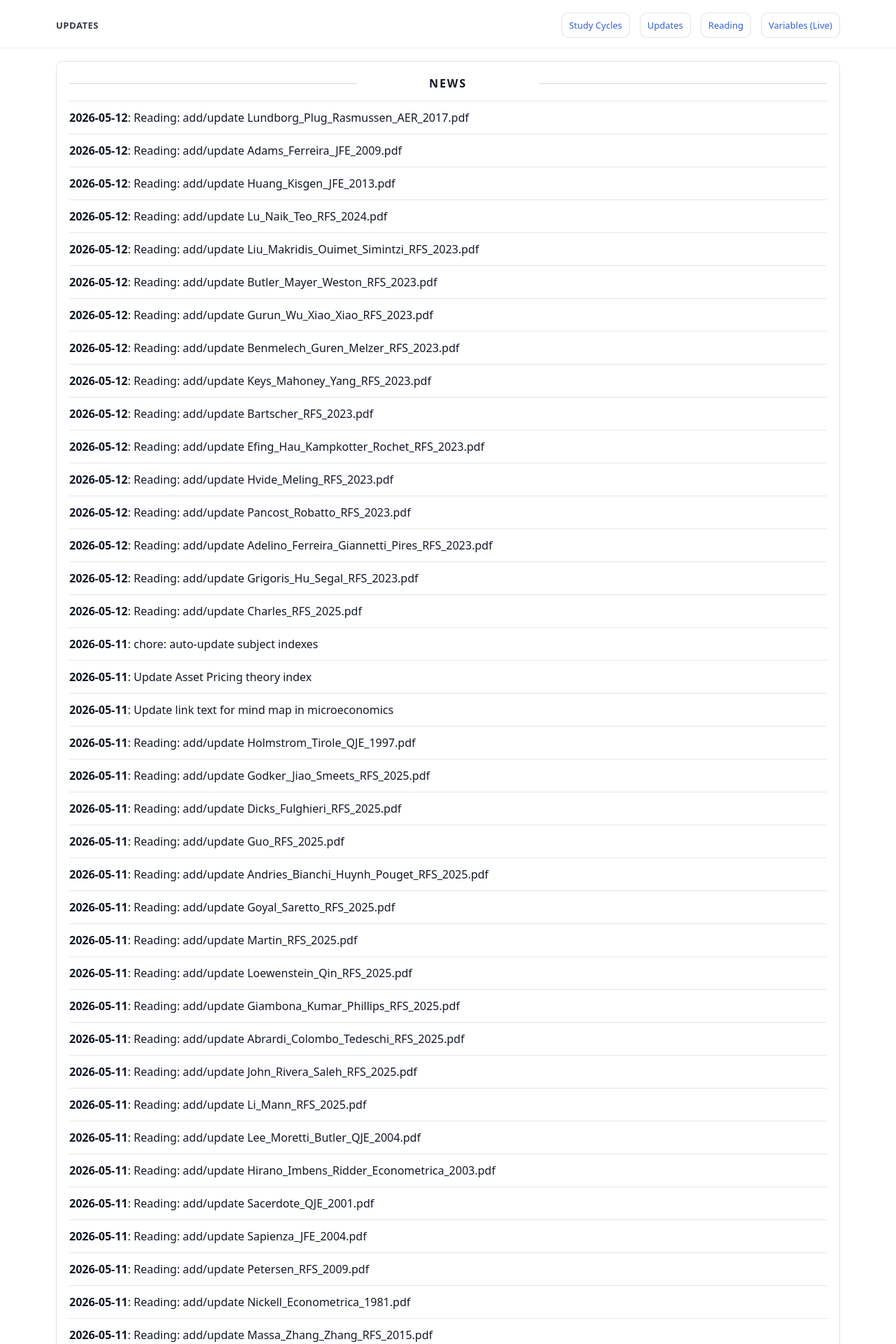
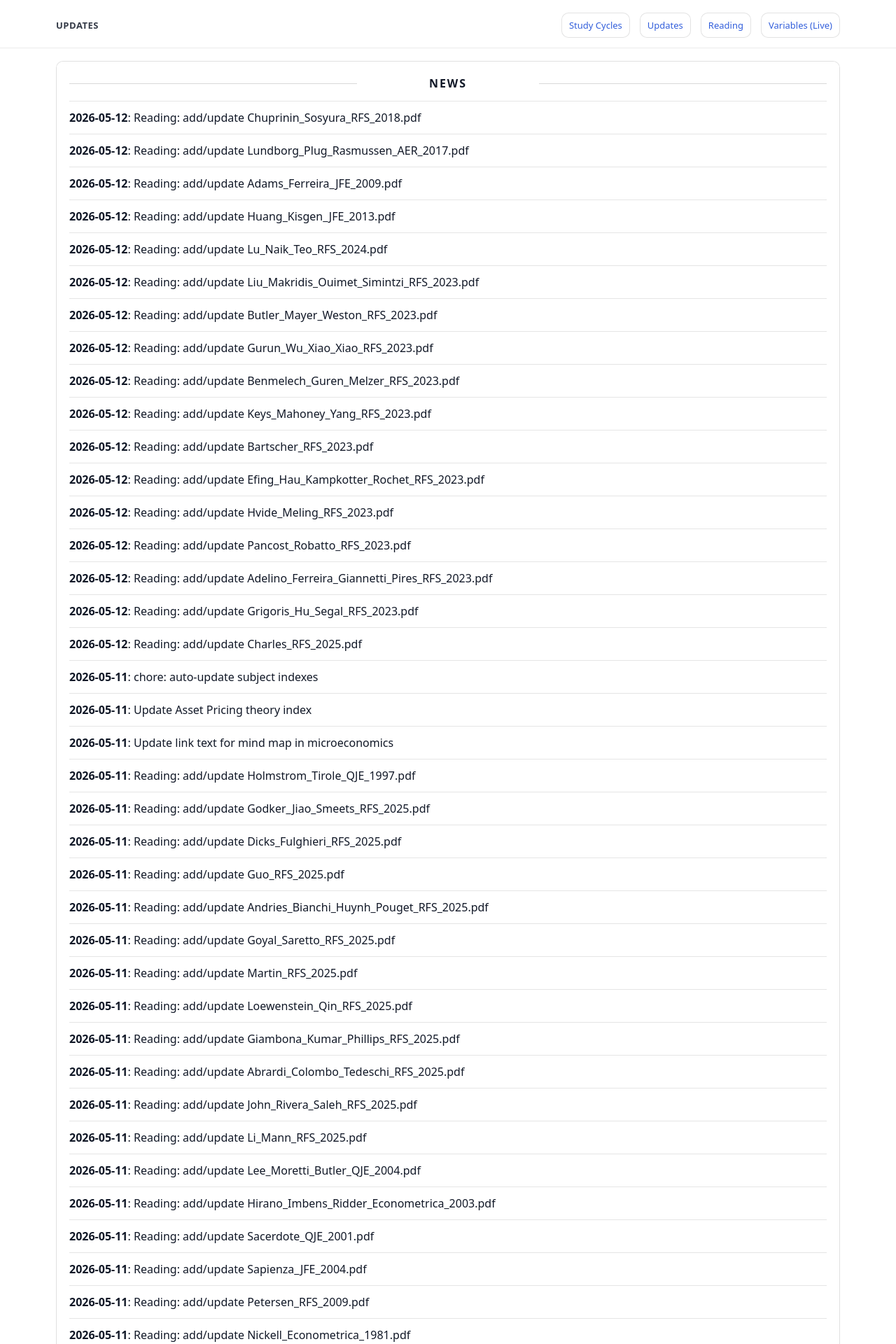
Before and after one commit to yaxinzn/study-archive, a Jekyll site: the page built from updates/index.md, in a window 1280 px wide. Shown: the top 1920 px of the page at 70% size. Built offline with Jekyll 4.4.1, drawn with Linux system fonts in a browser that asks for light colours; some of the changed text lies outside the part shown.

Commit message:
chore: update NEWS feed

```diff
--- a/_data/news.yml
+++ b/_data/news.yml
@@ -1,4 +1,7 @@
 # Auto-generated update history (sorted newest -> oldest). Do not edit manually.
+- ts: "1778577544"
+  date: "2026-05-12"
+  title: "Reading: add/update Chuprinin_Sosyura_RFS_2018.pdf"
 - ts: "1778577306"
   date: "2026-05-12"
   title: "Reading: add/update Lundborg_Plug_Rasmussen_AER_2017.pdf"
```
